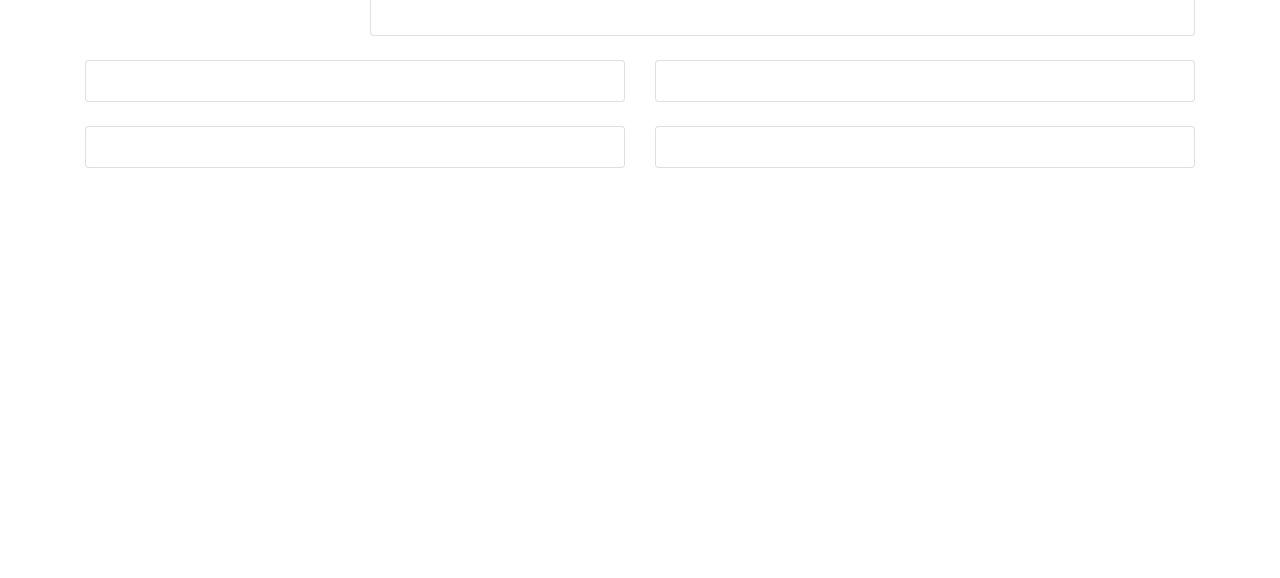
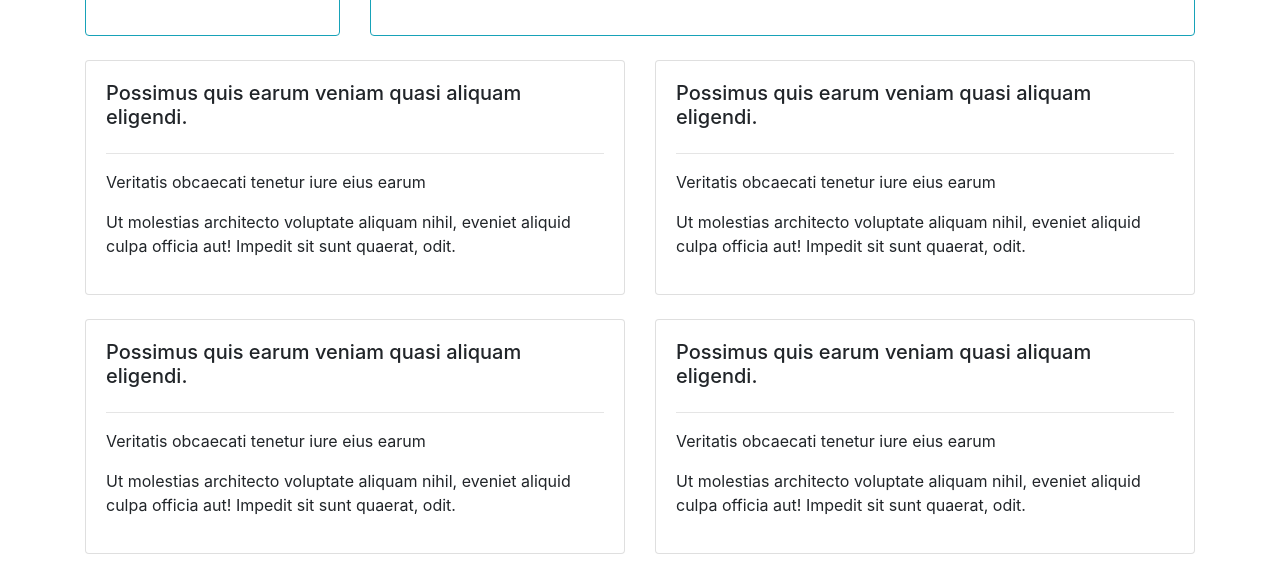
Before and after one commit to kinyuajohn/mywebsite, a Django app: page / in a window 1280 px wide. Shown: the part 1580-2158 px from the top of the page. Before the commit the page ends 1748 px from the top, so only its background shows below. Run offline with Django 4.2, Linux system fonts and the light colour scheme.

Commit message:
finalize

```diff
--- a/base/templates/base/home.html
+++ b/base/templates/base/home.html
@@ -25,7 +25,7 @@
     <div class="container">
       <div class="row">
         <div class="col-md-3">
-          <div class="card card-body" id="profile-wrapper">
+          <div class="card card-body h-100 border-info" id="profile-wrapper">
             <img
               src="{% static 'images/burundi.jpg' %}"
               alt=""
@@ -37,7 +37,7 @@
           </div>
         </div>
         <div class="col-md-9">
-          <div class="card card-body">
+          <div class="card card-body h-100 border-info">
             <h4>Possimus quis earum veniam quasi aliquam eligendi.</h4>
             <hr />
             <p>
@@ -79,19 +79,51 @@
       <br />
       <div class="row">
         <div class="col-md-6">
-          <div class="card card-body"></div>
+          <div class="card card-body h-100">
+            <h5>Possimus quis earum veniam quasi aliquam eligendi.</h5>
+            <hr />
+            <p>Veritatis obcaecati tenetur iure eius earum</p>
+            <p>
+              Ut molestias architecto voluptate aliquam nihil, eveniet aliquid
+              culpa officia aut! Impedit sit sunt quaerat, odit.
+            </p>
+          </div>
         </div>
         <div class="col-md-6">
-          <div class="card card-body"></div>
+          <div class="card card-body h-100">
+            <h5>Possimus quis earum veniam quasi aliquam eligendi.</h5>
+            <hr />
+            <p>Veritatis obcaecati tenetur iure eius earum</p>
+            <p>
+              Ut molestias architecto voluptate aliquam nihil, eveniet aliquid
+              culpa officia aut! Impedit sit sunt quaerat, odit.
+            </p>
+          </div>
         </div>
       </div>
       <br />
       <div class="row">
         <div class="col-md-6">
-          <div class="card card-body"></div>
+          <div class="card card-body h-100">
+            <h5>Possimus quis earum veniam quasi aliquam eligendi.</h5>
+            <hr />
+            <p>Veritatis obcaecati tenetur iure eius earum</p>
+            <p>
+              Ut molestias architecto voluptate aliquam nihil, eveniet aliquid
+              culpa officia aut! Impedit sit sunt quaerat, odit.
+            </p>
+          </div>
         </div>
         <div class="col-md-6">
-          <div class="card card-body"></div>
+          <div class="card card-body h-100">
+            <h5>Possimus quis earum veniam quasi aliquam eligendi.</h5>
+            <hr />
+            <p>Veritatis obcaecati tenetur iure eius earum</p>
+            <p>
+              Ut molestias architecto voluptate aliquam nihil, eveniet aliquid
+              culpa officia aut! Impedit sit sunt quaerat, odit.
+            </p>
+          </div>
         </div>
       </div>
       <br />
```
Also changed, not shown: 1 other file.
